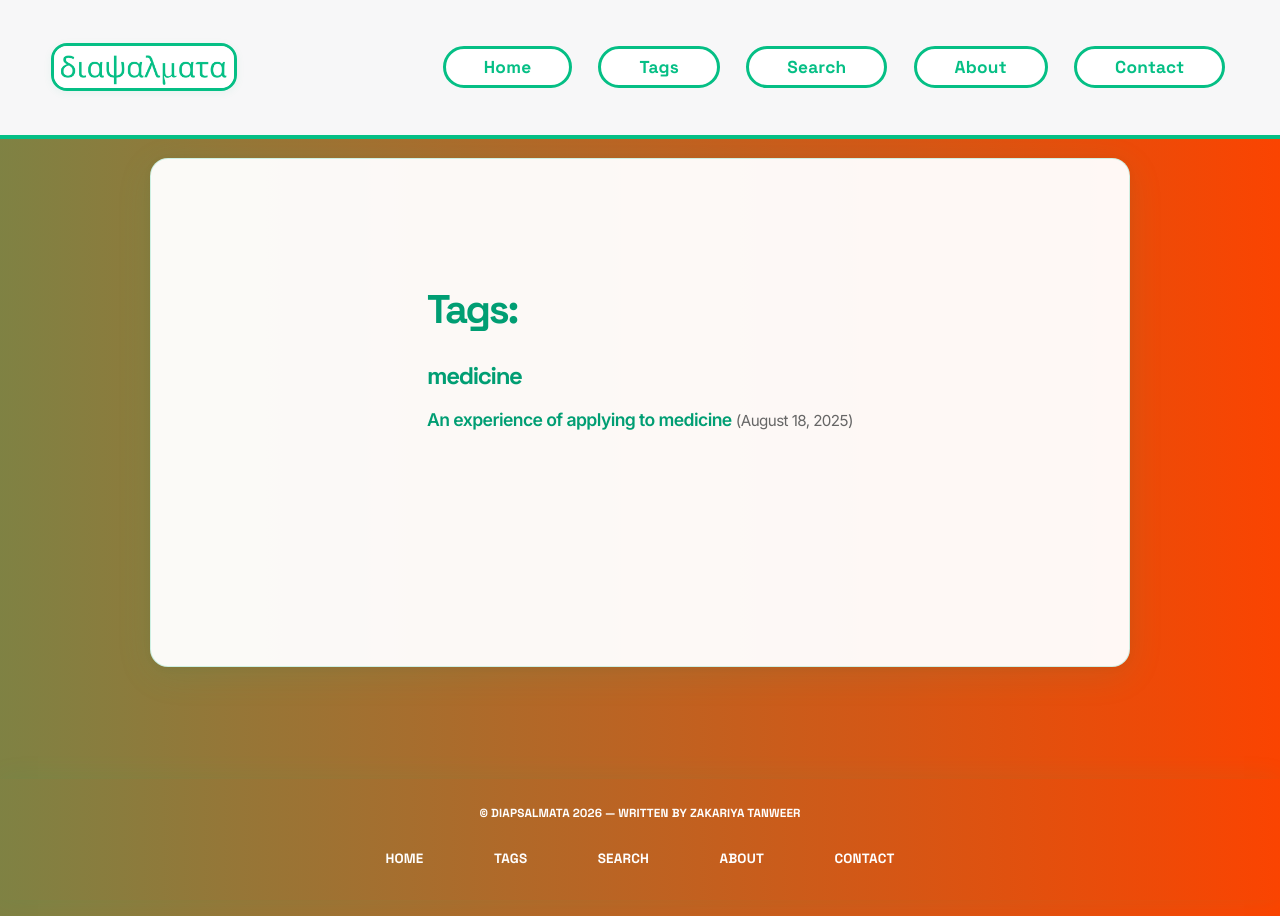
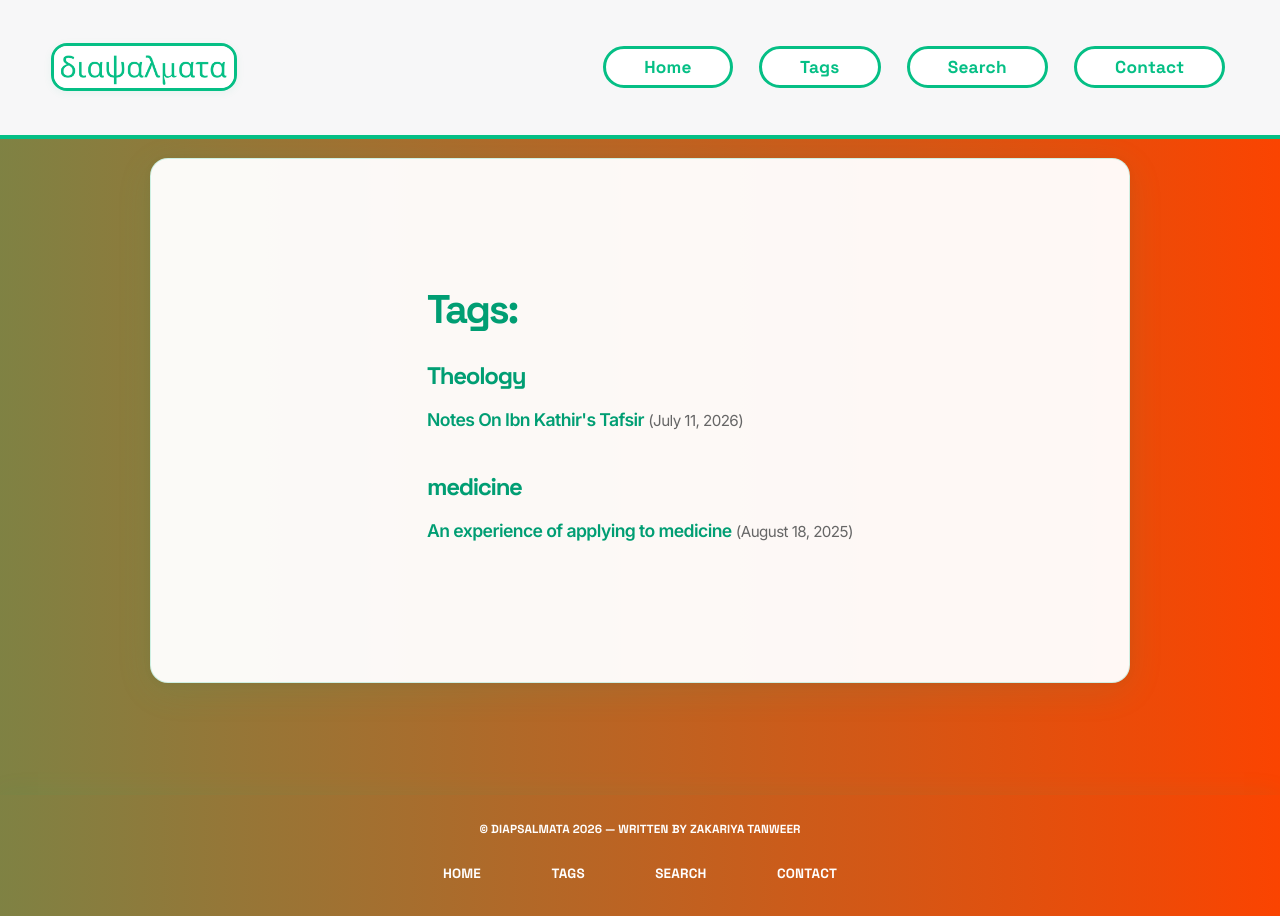
Before and after one commit to NotZakariya/NotZakariya.github.io, a Jekyll site: the page built from pages/tags.html, in a window 1280 px wide. Built offline with Jekyll 4.4.1, drawn with Linux system fonts in a browser that asks for light colours.

Commit message:
start of exegetical notes

```diff
--- a/_includes/site-footer.html
+++ b/_includes/site-footer.html
@@ -6,7 +6,6 @@
     <a href="/">Home</a>
   <a href="/tags/">Tags</a>
     <a href="/search/">Search</a>
-    <a href="/about/">About</a>
     <a href="/contact/">Contact</a>
   </nav>
 </footer>
--- a/_layouts/default.html
+++ b/_layouts/default.html
@@ -89,7 +89,6 @@
           <a href="{{ '/' | relative_url }}">Home</a>
           <a href="{{ '/tags/' | relative_url }}">Tags</a>
           <a href="{{ '/search/' | relative_url }}">Search</a>
-          <a href="{{ '/about/' | relative_url }}">About</a>
           <a href="{{ '/contact/' | relative_url }}">Contact</a>
         </nav>
       </div>
--- /dev/null
+++ b/_posts/2026-07-11-Notes-On-Ibn-Kathir's-Tafsir.md
@@ -0,0 +1,7 @@
+---
+title: "Notes On Ibn Kathir's Tafsir"
+subtitle: null
+date: 2026-07-11
+categories: null #[xyz]
+tags: [Theology] #[abc]
+---
```
